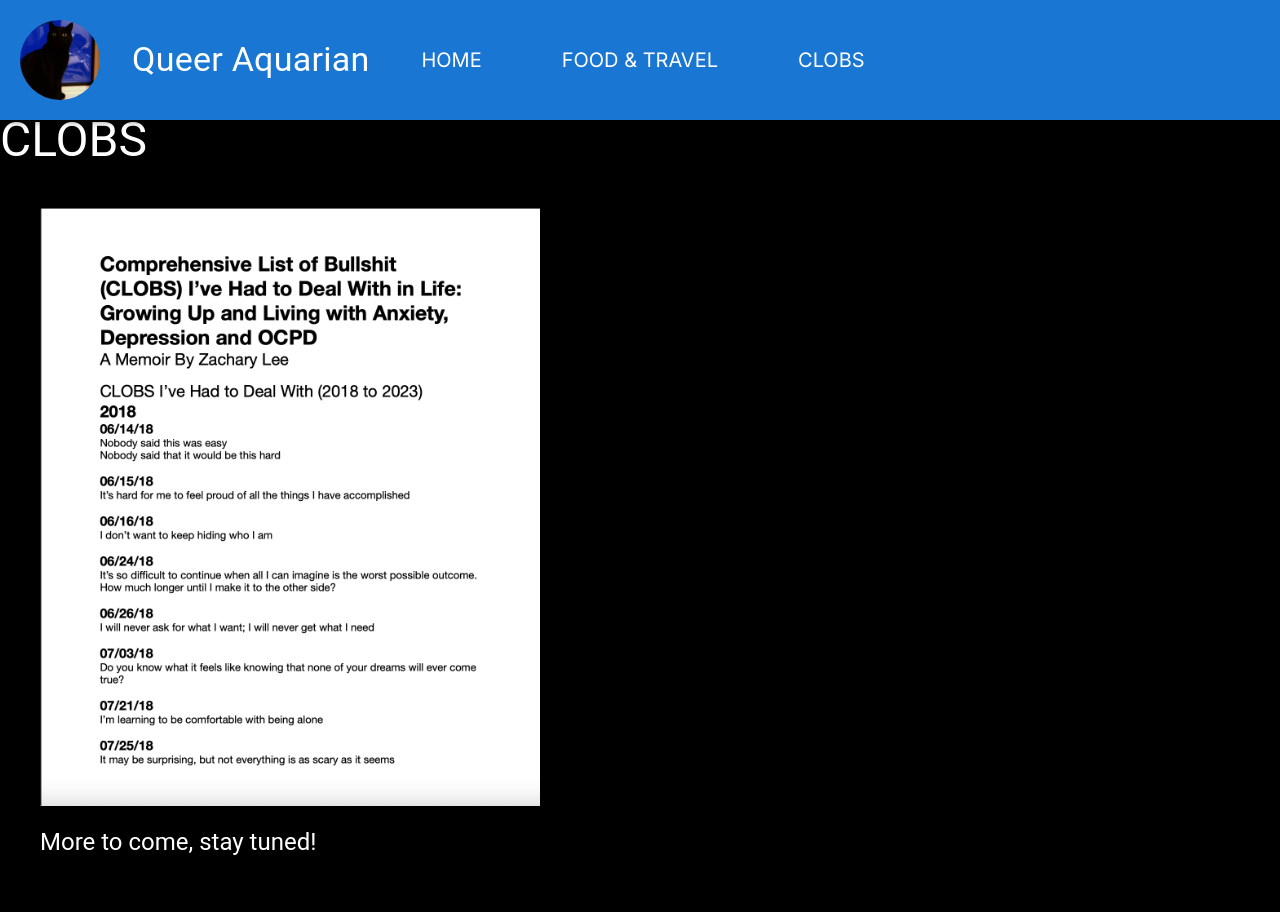
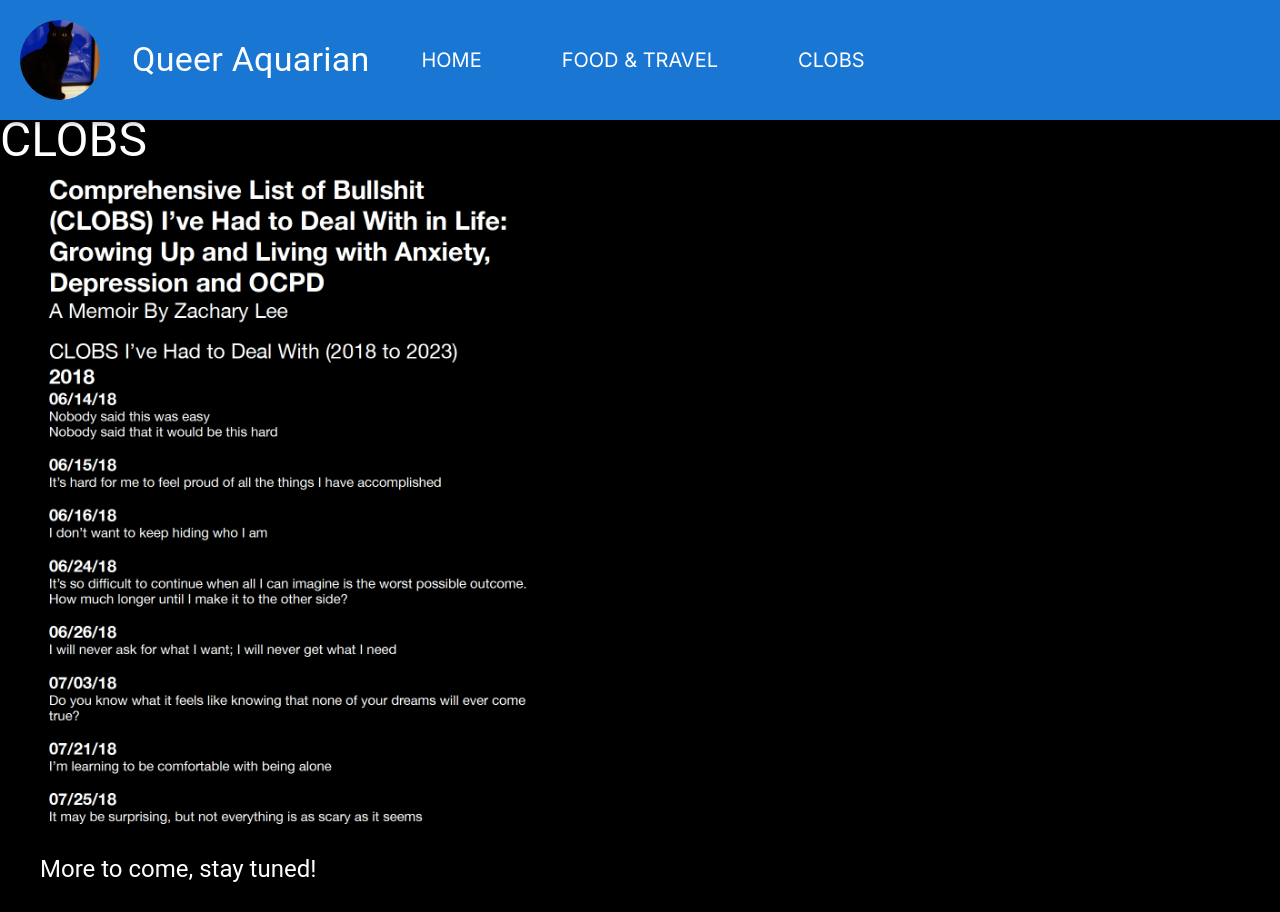
Before and after one commit to zacharylee97/queer-aquarian, a Next.js app: page /clobs in a window 1280 px wide. Built offline with nearby package versions, Linux system fonts and the light colour scheme.

Commit message:
Updated CLOBS

```diff
--- a/app/clobs/page.tsx
+++ b/app/clobs/page.tsx
@@ -10,10 +10,10 @@ export default function Clobs() {
         <Typography className="m-10 mb-3" variant="h3">
           CLOBS
         </Typography>
-        <Box className="m-10">
+        <Box className="mx-10">
           <Image
             className="mb-5"
-            src="/CLOBS.png"
+            src="/clobs.png"
             alt="CLOBS"
             width={500}
             height={500}
```
Also changed, not shown: public/CLOBS.png.
